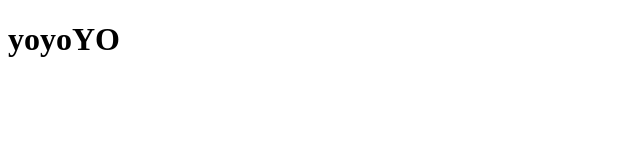
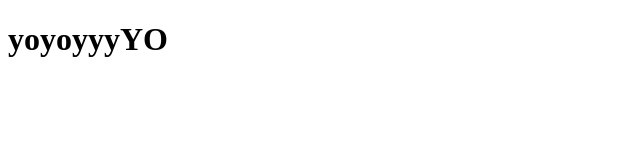
Before and after one commit to rmccargar/rmccargar.github.io, a plain HTML site: page index.html in a window 1280 px wide. Shown: the whole page, without its empty margins (0-640 px from the left). Drawn offline with Linux system fonts and the light colour scheme.

Commit message:
more y's!

```diff
--- a/index.html
+++ b/index.html
@@ -5,6 +5,6 @@
     <title></title>
   </head>
   <body>
-    <h1>yoyoYO</h1>
+    <h1>yoyoyyyYO</h1>
   </body>
 </html>
```
